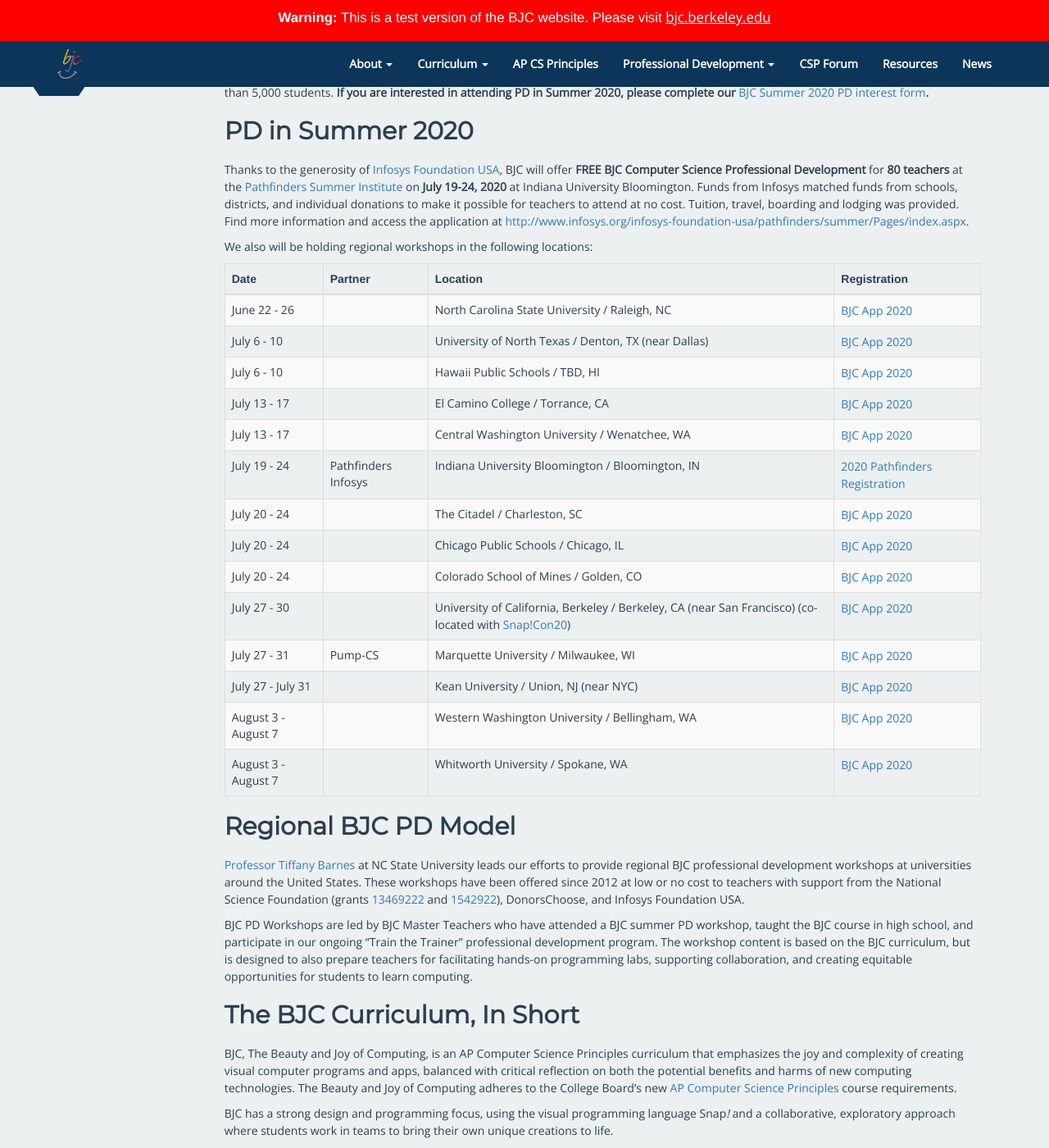
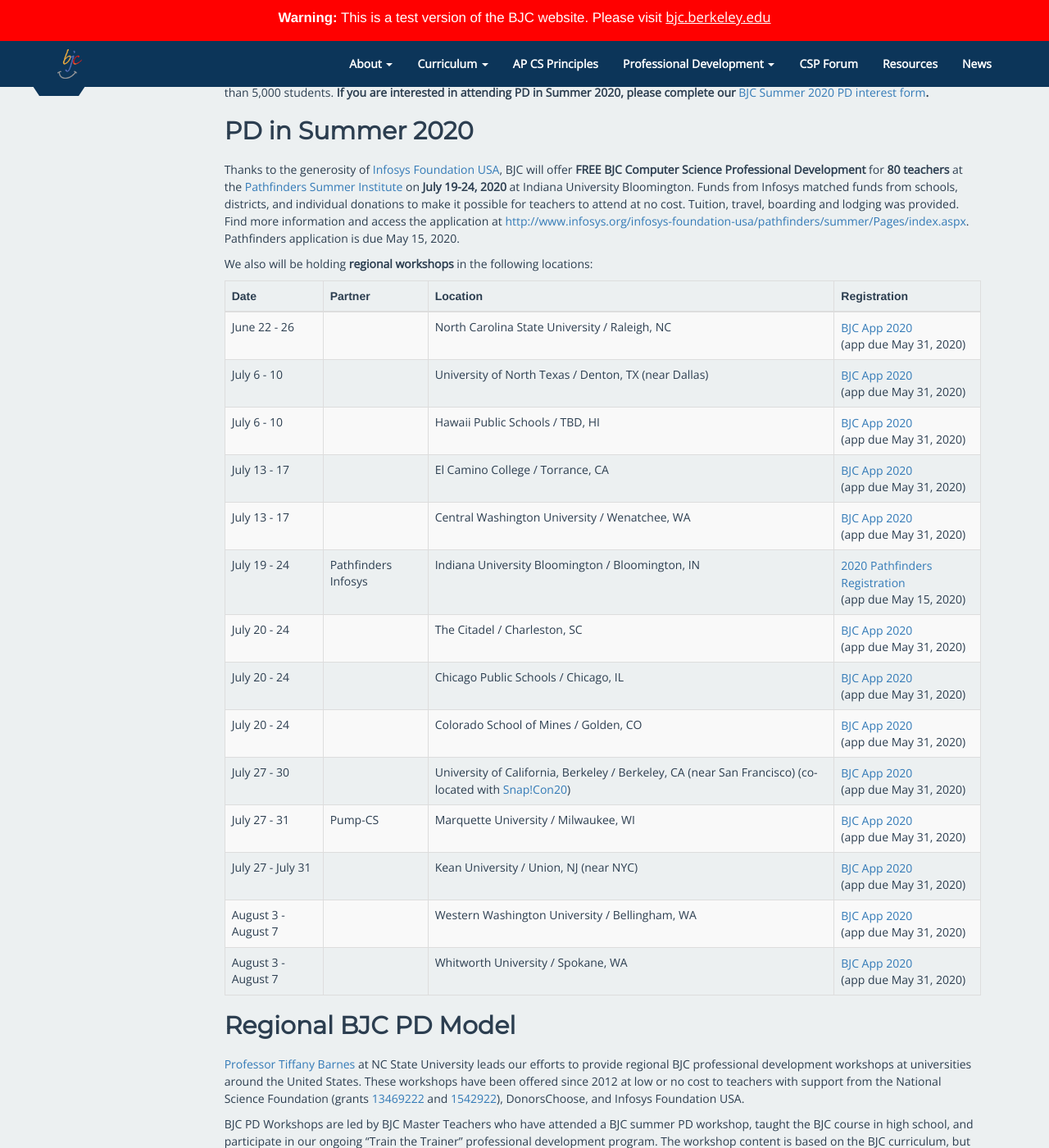
Before and after one commit to beautyjoy/beautyjoy.github.io, a Jekyll site: the page built from summer-pd/index.md, in a window 1280 px wide and 1400 px high, scrolled down 410 px. Shown: the whole window at 82% size. Built offline with Jekyll 4.4.1, drawn with Linux system fonts in a browser that asks for light colours.

Commit message:
added due dates

```diff
--- a/summer-pd/index.md
+++ b/summer-pd/index.md
@@ -45,9 +45,9 @@
 
 <!-- More information about Summer 2020 PD will be released in Winter 2020. If you are interested in attending PD in Summer 2020, please complete our [BJC Summer 2020 PD interest form][pd-interest-form-link]. -->
 
-Thanks to the generosity of [Infosys Foundation USA][infosys], BJC will offer **FREE BJC Computer Science Professional Development** for **80 teachers** at the [Pathfinders Summer Institute][pathfinders] on **July 19-24, 2020** at Indiana University Bloomington. Funds from Infosys matched funds from schools, districts, and individual donations to make it possible for teachers to attend at no cost. Tuition, travel, boarding and lodging was provided. Find more information and access the application at [http://www.infosys.org/infosys-foundation-usa/pathfinders/summer/Pages/index.aspx][pathfinders].
+Thanks to the generosity of [Infosys Foundation USA][infosys], BJC will offer **FREE BJC Computer Science Professional Development** for **80 teachers** at the [Pathfinders Summer Institute][pathfinders] on **July 19-24, 2020** at Indiana University Bloomington. Funds from Infosys matched funds from schools, districts, and individual donations to make it possible for teachers to attend at no cost. Tuition, travel, boarding and lodging was provided. Find more information and access the application at [http://www.infosys.org/infosys-foundation-usa/pathfinders/summer/Pages/index.aspx][pathfinders]. Pathfinders application is due May 15, 2020.
 
-We also will be holding regional workshops in the following locations:
+We also will be holding **regional workshops** in the following locations:
 
 <table class="table table-striped table-bordered">
 <thead>
@@ -63,37 +63,44 @@
     <td>June 22 - 26</td>
     <td></td>
     <td>North Carolina State University / Raleigh, NC</td>
-	<td><a href="https://bjc.link/pdapp20">BJC App 2020</a></td>
+	<td><a href="https://bjc.link/pdapp20">BJC App 2020</a>
+	  <br>(app due May 31, 2020)</td>
+
   </tr>
   <tr>
     <td>July 6 - 10</td>
     <td></td>
     <td>University of North Texas / Denton, TX (near Dallas)</td>
-	<td><a href="https://bjc.link/pdapp20">BJC App 2020</a></td>
+	<td><a href="https://bjc.link/pdapp20">BJC App 2020</a>
+	<br>(app due May 31, 2020)</td>
   </tr>
   <tr>
     <td>July 6 - 10</td>
 	<td></td>
     <td>Hawaii Public Schools / TBD, HI</td>
-	<td><a href="https://bjc.link/pdapp20">BJC App 2020</a></td>
+	<td><a href="https://bjc.link/pdapp20">BJC App 2020</a>
+	<br>(app due May 31, 2020)</td>
   </tr>
   <tr>
     <td>July 13 - 17</td>
 	<td></td>
     <td>El Camino College / Torrance, CA</td>
-	<td><a href="https://bjc.link/pdapp20">BJC App 2020</a></td>
+	<td><a href="https://bjc.link/pdapp20">BJC App 2020</a>
+	<br>(app due May 31, 2020)</td>
   </tr>
   <tr>
     <td>July 13 - 17</td>
 	<td></td>
     <td>Central Washington University / Wenatchee, WA</td>
-	<td><a href="https://bjc.link/pdapp20">BJC App 2020</a></td>
+	<td><a href="https://bjc.link/pdapp20">BJC App 2020</a>
+	<br>(app due May 31, 2020)</td>
   </tr>
   <tr>
     <td>July 19 - 24</td>
 	<td>Pathfinders Infosys</td>
     <td>Indiana University Bloomington / Bloomington, IN</td>
-	<td><a href="http://www.infosys.org/infosys-foundation-usa/pathfinders/summer/Pages/index.aspx">2020 Pathfinders Registration</a></td>
+	<td><a href="http://www.infosys.org/infosys-foundation-usa/pathfinders/summer/Pages/index.aspx">2020 Pathfinders Registration</a>
+	<br>(app due May 15, 2020)</td>
 		<!--<td>
 		<ol>
 			<li><a href="https://bjc.link/pdapp20">BJC App 2020</a></li>
@@ -105,51 +112,59 @@
     <td>July 20 - 24</td>
 	<td></td>
     <td>The Citadel / Charleston, SC</td>
-	<td><a href="https://bjc.link/pdapp20">BJC App 2020</a></td>
+	<td><a href="https://bjc.link/pdapp20">BJC App 2020</a>
+	<br>(app due May 31, 2020)</td>
   </tr>
   <tr>
     <td>July 20 - 24</td>
 	<td></td>
     <td>Chicago Public Schools / Chicago, IL</td>
-	<td><a href="https://bjc.link/pdapp20">BJC App 2020</a></td>
+	<td><a href="https://bjc.link/pdapp20">BJC App 2020</a>
+	<br>(app due May 31, 2020)</td>
   </tr>
   <tr>
     <td>July 20 - 24</td>
 	<td></td>
     <td>Colorado School of Mines / Golden, CO</td>
-	<td><a href="https://bjc.link/pdapp20">BJC App 2020</a></td>
+	<td><a href="https://bjc.link/pdapp20">BJC App 2020</a>
+	<br>(app due May 31, 2020)</td>
   </tr>
 
   <tr>
     <td>July 27 - 30</td>
 	<td></td>
     <td>University of California, Berkeley / Berkeley, CA (near San Francisco) (co-located with <a href='https://snapcon.org'>Snap!Con20</a>)</td>
-	<td><a href="https://bjc.link/pdapp20">BJC App 2020</a></td>
+	<td><a href="https://bjc.link/pdapp20">BJC App 2020</a>
+	<br>(app due May 31, 2020)</td>
   </tr>
 
   <tr>
     <td>July 27 - 31</td>
 	<td>Pump-CS</td>
     <td>Marquette University / Milwaukee, WI</td>
-	<td><a href="https://bjc.link/pdapp20">BJC App 2020</a></td>
+	<td><a href="https://bjc.link/pdapp20">BJC App 2020</a>
+	<br>(app due May 31, 2020)</td>
   </tr>
   <tr>
     <td>July 27 - July 31</td>
 	  <td></td>
     <td>Kean University / Union, NJ (near NYC)</td>
-	<td><a href="https://bjc.link/pdapp20">BJC App 2020</a></td>
+	<td><a href="https://bjc.link/pdapp20">BJC App 2020</a>
+	<br>(app due May 31, 2020)</td>
   </tr>
   <tr>
     <td>August 3 - August 7</td>
 	<td></td>
     <td>Western Washington University / Bellingham, WA</td>
-	<td><a href="https://bjc.link/pdapp20">BJC App 2020</a></td>
+	<td><a href="https://bjc.link/pdapp20">BJC App 2020</a>
+	<br>(app due May 31, 2020)</td>
   </tr>
   <tr>
     <td>August 3 - August 7</td>
 	<td></td>
     <td>Whitworth University / Spokane, WA</td>
-	<td><a href="https://bjc.link/pdapp20">BJC App 2020</a></td>
+	<td><a href="https://bjc.link/pdapp20">BJC App 2020</a>
+	<br>(app due May 31, 2020)</td>
   </tr>
  </tbody>
 </table>
```
